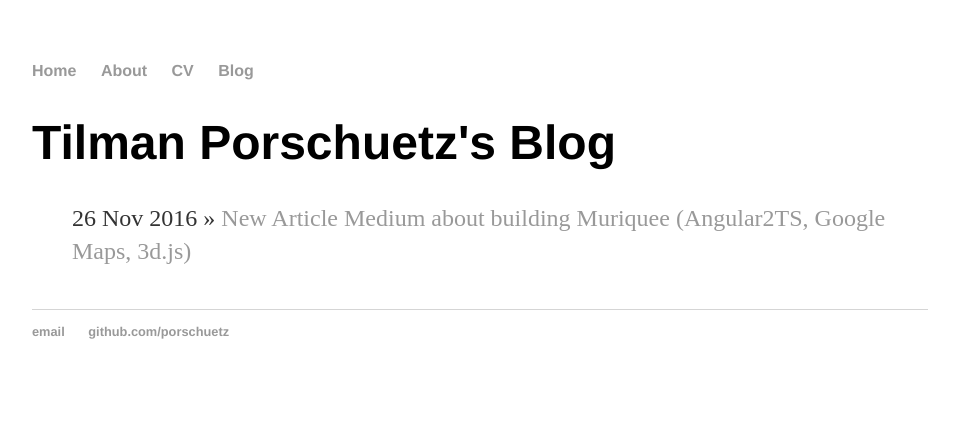
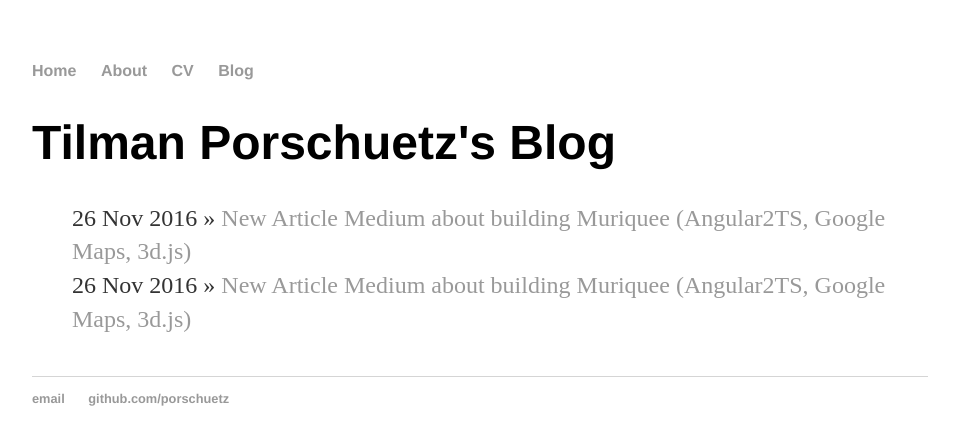
Before and after one commit to mandymozart/mandymozart, a Jekyll site: the page built from blog/index.html, in a window 1280 px wide. Shown: the top 445 px of the page, without its empty margins (160-1119 px from the left). Built offline with Jekyll 4.4.1, drawn with Linux system fonts in a browser that asks for light colours.

Commit message:
additionals

```diff
--- /dev/null
+++ b/_posts/2015-07-28-on-medium-edmt-zkm-app-art-award.md
@@ -0,0 +1,7 @@
+---
+layout: post
+title: "New Article Medium about building Muriquee (Angular2TS, Google Maps, 3d.js)"
+date: 2016-11-26
+---
+
+Wrote an article on Medium about my experience on building [Muriquee](http://beta.muriquee.com/) [Read More](https://medium.com/@shalomsalon/public-beta-invitation-review-tour-booking-on-a-map-by-muriquee-e290a587863b)
--- a/about/index.html
+++ b/about/index.html
@@ -1,11 +1,11 @@
 ---
 layout: default
-title: About Hank Quinlan
+title: About Tilman Porschuetz
 ---
 
 		<div class="about">
 			<h1>About</h1>
-			<p>You can optionally insert a brief bio here. You went to this school, you studied that, you now work in this field with research interests in that subject. At your previous position at this place, you worked on this or that. You can list some of your significant accomplishments, awards, or recognition here as well. You live in this city with these animals and people. In your free time you like X, Y, and Z.</p>
+			<p>I was born and raised in East Germany. I spent a year in Utah where I made my first programming experience at an early age. I later studied visual communications at Bauhaus-University Weimar and graduated with a diploma on ["Cultural Presets"](https://leanpub.com/nothingtosell-culturalpresets). In my research I conceptiulize artshows, media and internet artworks, and performances [visit www.porschuetz.de for more](http://www.porschuetz.de).</p>
 
 			<ul class="contacts">
 				<li><a href="#">@TwitterHandle</a></li>
```
